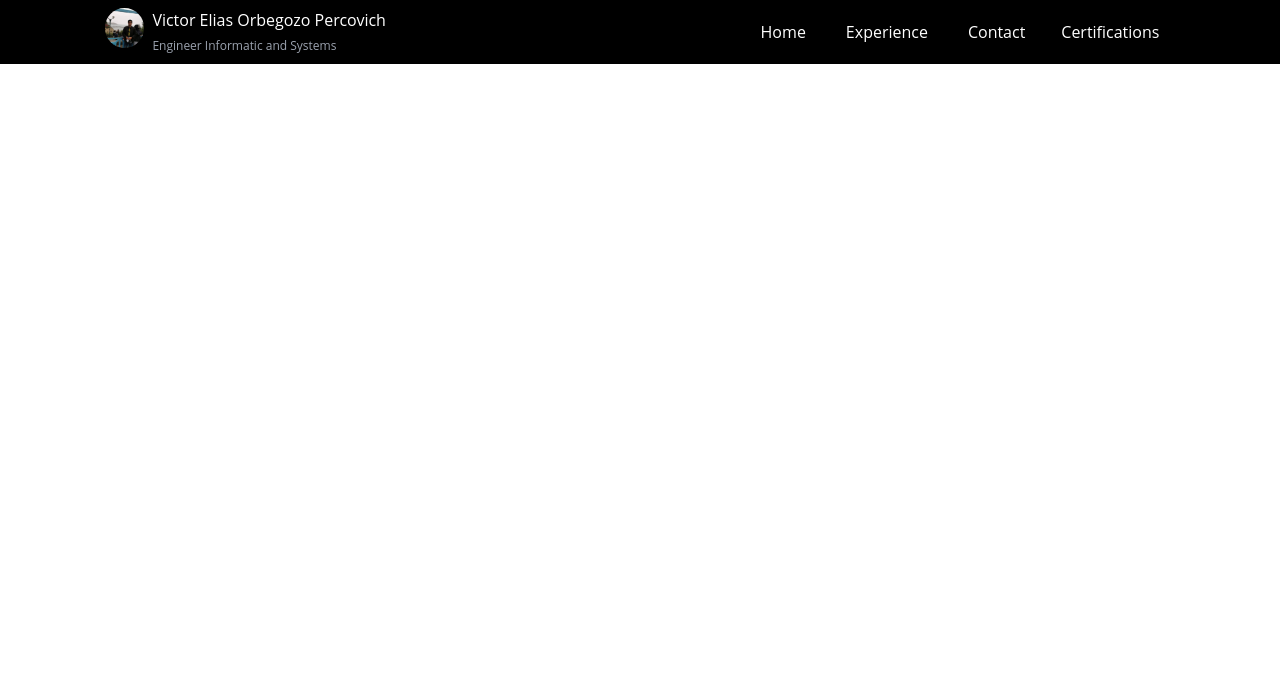
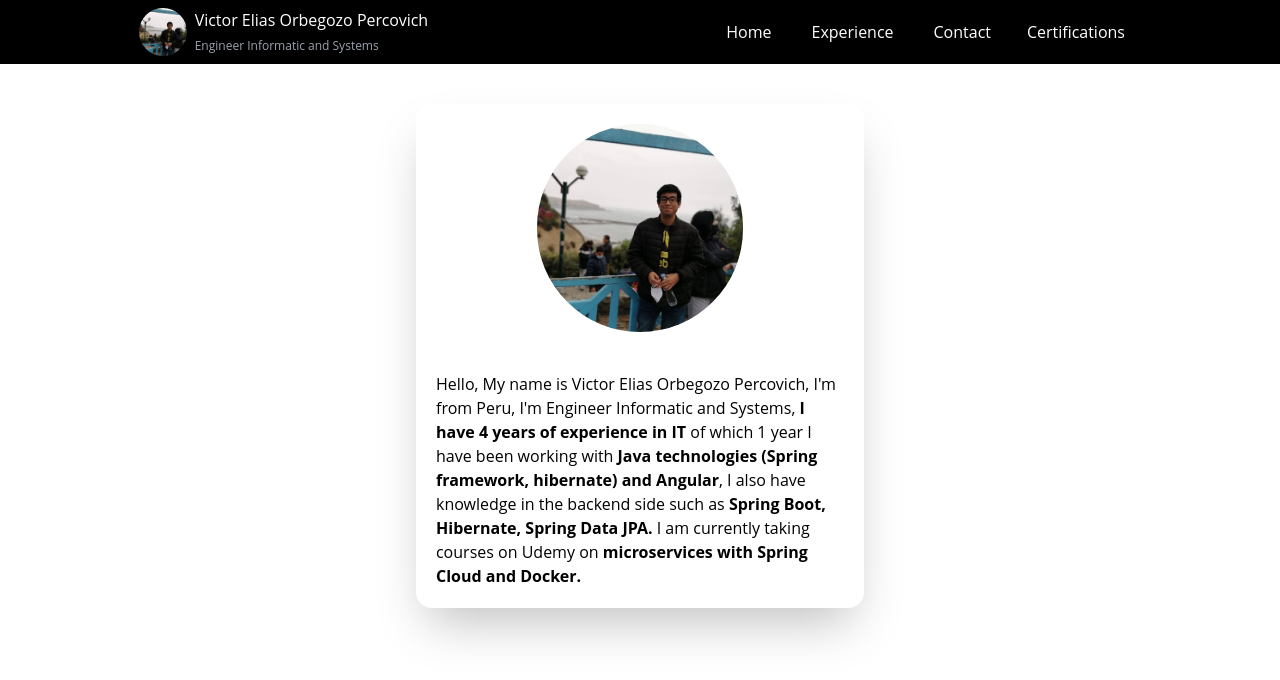
Before and after one commit to almacen2015/portafolio, an Angular app: page / in a window 1280 px wide. Shown: the top 680 px of the page. Built offline with nearby package versions, Linux system fonts and the light colour scheme.

Commit message:
se termino presentacion

```diff
--- a/src/app/app.component.html
+++ b/src/app/app.component.html
@@ -1,2 +1,2 @@
 <app-nav></app-nav>
-<!-- <app-container></app-container> -->
+<app-container></app-container>
--- a/src/app/container/container.component.html
+++ b/src/app/container/container.component.html
@@ -1,17 +1,20 @@
-<div class="container mx-auto">
-  <div class="flex flex-row">
-    <div class="basis-1/2">
-      <img src="../../assets/foto-perfil.jpg" class="rounded-full" />
+<div class="container mx-auto mt-10">
+  <div class="mx-auto rounded-2xl shadow-2xl max-w-md justify-around">
+    <div class="flex p-5 justify-center">
+      <img src="../../assets/foto-perfil.jpg" class="h-52 rounded-full" />
     </div>
-    <div class="basis-1/2">
-      <h1 align="center">Full Stack Developer</h1>
-      <p>
-        Hello, My name is Victor Orbegozo Percovich I'm Informatic and System
-        Engineer
+    <div class="flex p-5 justify-center">
+      <p class="content-center">
+        Hello, My name is Victor Elias Orbegozo Percovich, I'm from Peru, I'm
+        Engineer Informatic and Systems,
+        <b>I have 4 years of experience in IT</b> of which 1 year I have been
+        working with
+        <b>Java technologies (Spring framework, hibernate) and Angular</b>, I
+        also have knowledge in the backend side such as
+        <b>Spring Boot, Hibernate, Spring Data JPA.</b>
+        I am currently taking courses on Udemy on
+        <b> microservices with Spring Cloud and Docker. </b>
       </p>
     </div>
   </div>
-  <div class="flex flex-row">
-    <div class="basis-full">holaaaaaaaaaaaaaaaa</div>
-  </div>
 </div>
--- a/src/app/nav/nav.component.html
+++ b/src/app/nav/nav.component.html
@@ -1,10 +1,10 @@
 <nav class="bg-black">
   <div class="flex items-center w-auto h-16 md:h-15 rounded-lg justify-around">
-    <div class="flex text-white w-auto md:w-80 lg:w-3/6 xl:w-2/6">
+    <div class="flex text-white">
       <div>
         <span>
           <img
-            class="h-10 rounded-full"
+            class="h-12 rounded-full"
             src="../../assets/foto-perfil.jpg"
             alt=""
           />
```
